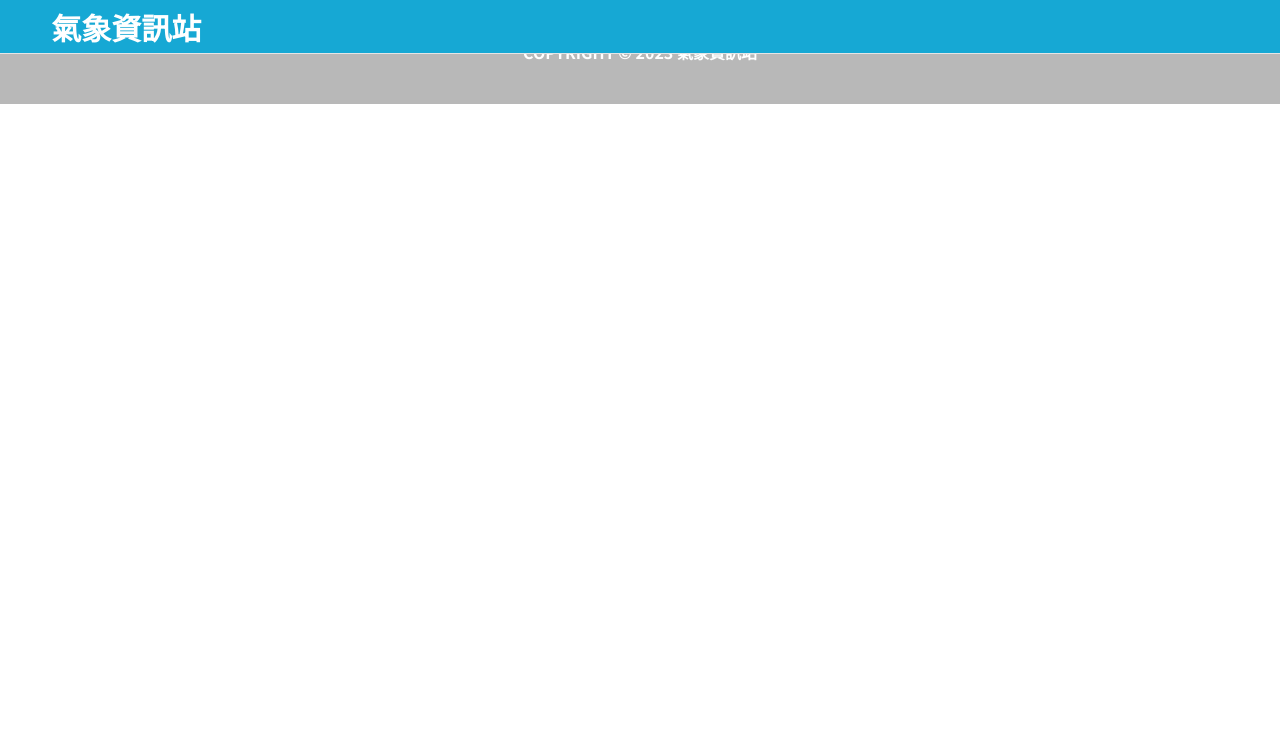
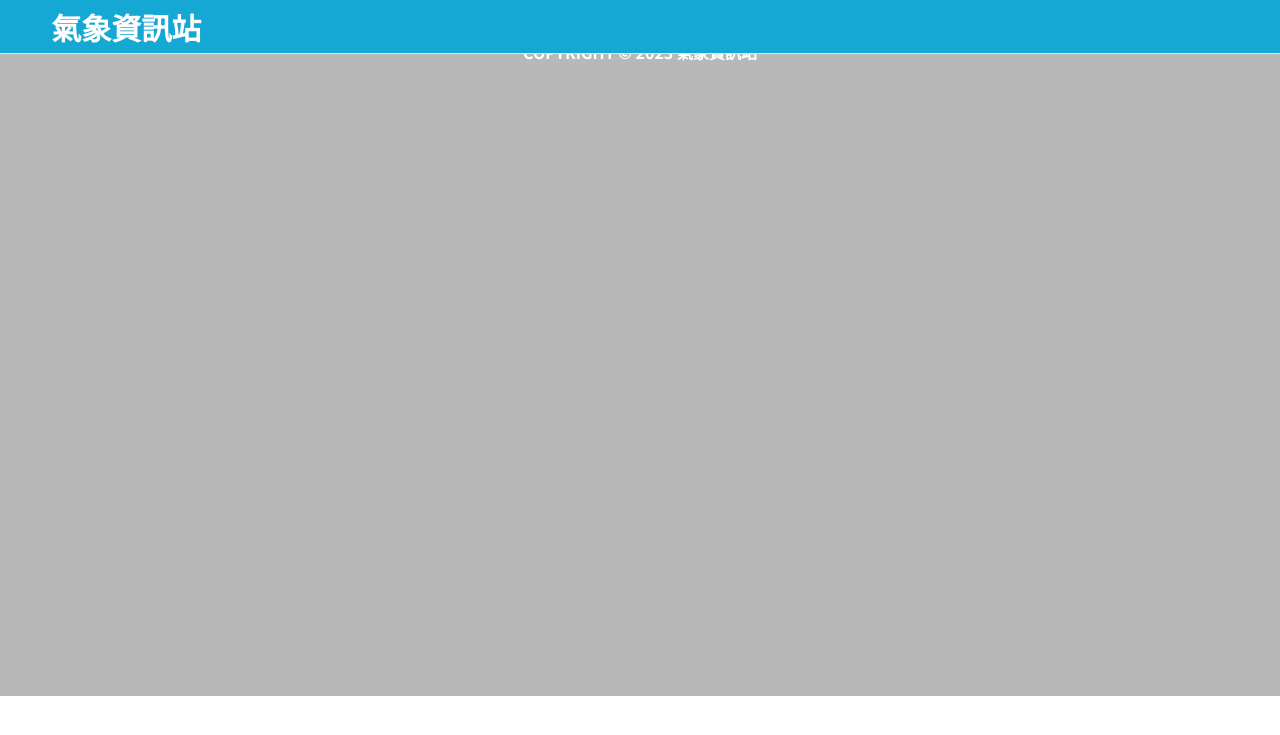
Before and after one commit to ywyang236/wehelp-week8, a Flask app: template templates/base.html in a window 1280 px wide. Shown: the top 735 px of the page. Run offline with Flask 3, Linux system fonts and the light colour scheme; the template is opened without the code that fills it, so the values that code supplies are empty; parts of the project's set-up code (start-up, migrations or seed data) failed here and were passed over.

Commit message:
update base.css and base.js

```diff
--- a/static/javascripts/base.js
+++ b/static/javascripts/base.js
@@ -1,4 +1,6 @@
 window.addEventListener("load", function () {
     let loadingScreen = document.querySelector('.loading_screen');
+    let nav = document.querySelector('.navigation');
     loadingScreen.style.display = "none";
+    nav.style.display = "flex";
 });
--- a/static/styles/base.css
+++ b/static/styles/base.css
@@ -5,6 +5,10 @@
     margin: 0;
     box-sizing: border-box;
     font-family: Noto Sans TC;
+}
+
+body{
+    overflow-x: hidden;
 }
 
 h2 {
@@ -30,6 +34,7 @@ h2 {
     justify-content: center;
     align-items: center;
     z-index: 100;
+    display: none;
 }
 
 .navigation_container {
@@ -69,10 +74,16 @@ footer {
     background-color: #b8b8b8;
     color: white;
     display: flex;
-    height: 104px;
-    align-items: center;
+    /* height: 104px; */
+    /* align-items: center; */
     justify-content: center;
     font-weight: bold;
+    margin-top: auto;
+    min-height: calc(100vh - 104px);
+}
+
+footer p {
+    margin-top: 40px;
 }
 
 
```
